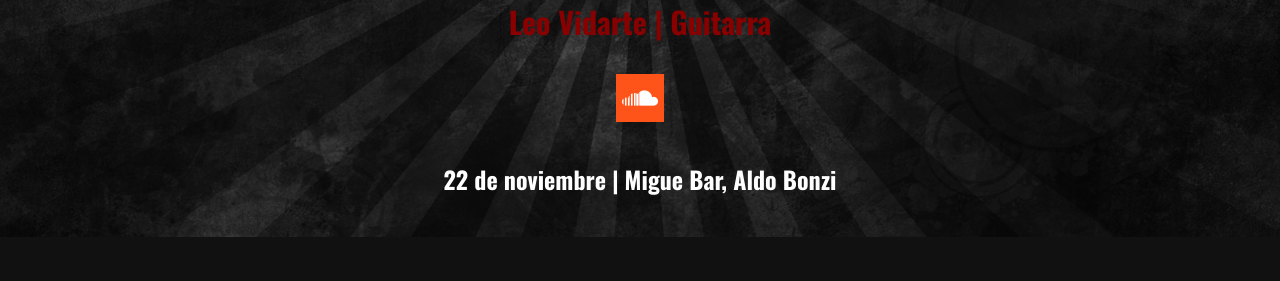
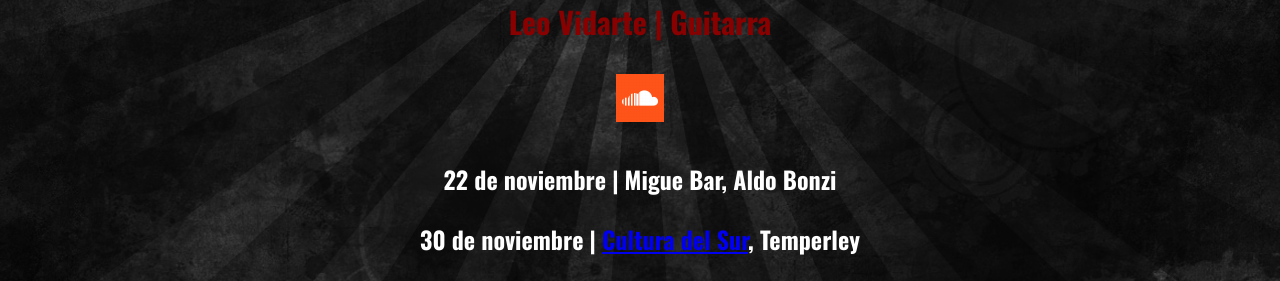
Before and after one commit to lvidarte/django-gordoncooper, a Django app: page / in a window 1280 px wide. Shown: the part 563-844 px from the top of the page. Before the commit the page ends 800 px from the top, so only its background shows below. Run offline with Django 3.2, Linux system fonts and the light colour scheme.

Commit message:
Agrego fecha en Cultura del Sur

```diff
--- a/gordoncooper/gordoncooper/templates/about.html
+++ b/gordoncooper/gordoncooper/templates/about.html
@@ -34,5 +34,6 @@
     </p>
     <p><a href="https://soundcloud.com/gordoncooper" title="Escuchanos"><img src="/static/soundcloud.png"></a></p>
     <p style="color:#fff;font-size:24px">22 de noviembre | Migue Bar, Aldo Bonzi</p>
+    <p style="color:#fff;font-size:24px">30 de noviembre | <a href="http://culturadelsur.blogspot.com.ar/">Cultura del Sur</a>, Temperley</p>
 </body>
 </html>
```
